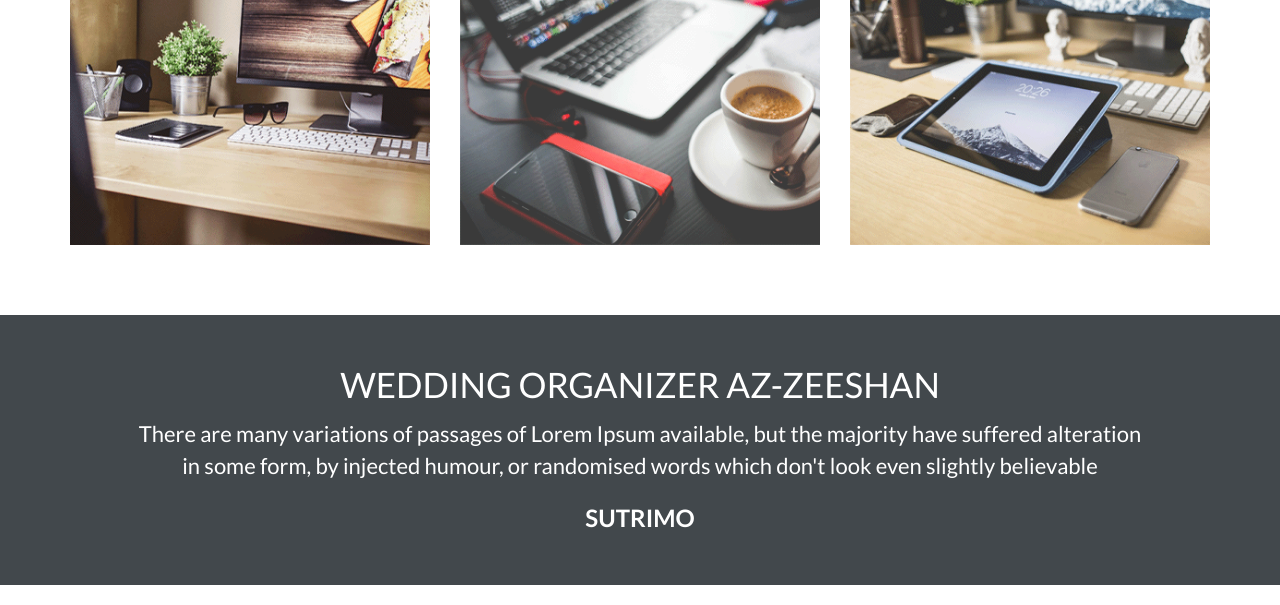
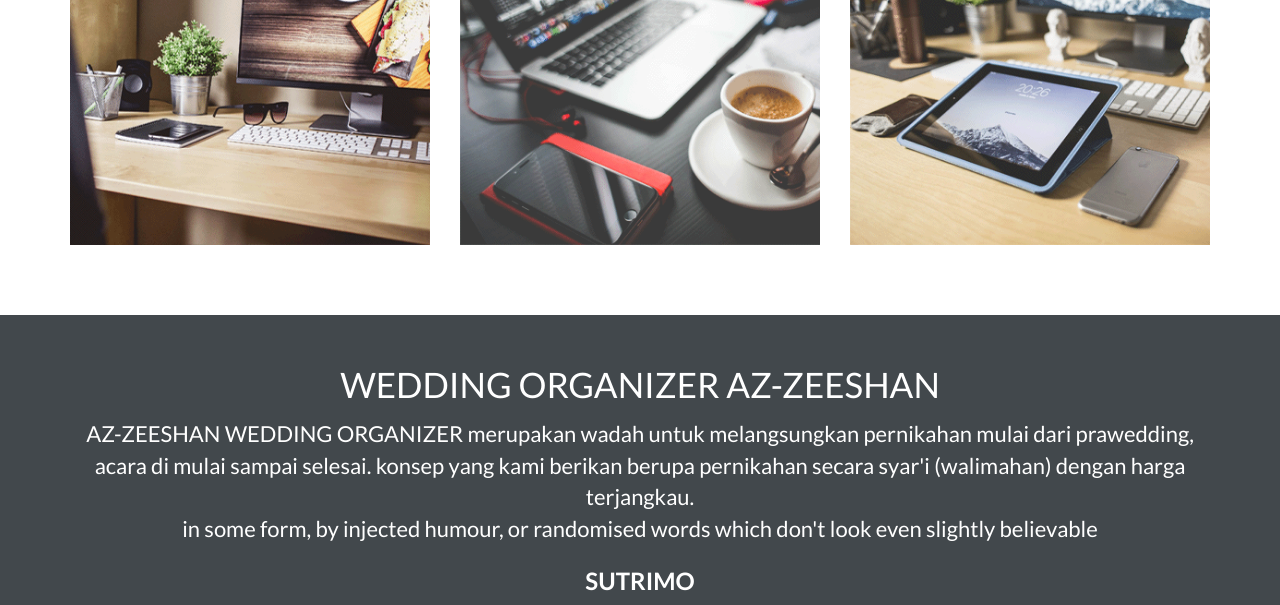
Before and after one commit to sutrimo-momo/sutrimo-momo.github.io, a plain HTML site: page index.html in a window 1280 px wide. Shown: the part 2262-2867 px from the top of the page. Drawn offline with Linux system fonts and the light colour scheme.

Commit message:
Update index.html

```diff
--- a/index.html
+++ b/index.html
@@ -112,7 +112,7 @@
 		<div class="row">
 			<div class="col-md-12">
 				<h1>wedding organizer az-zeeshan</h1>
-				<p>There are many variations of passages of Lorem Ipsum available, but the majority have suffered alteration
+				<p>AZ-ZEESHAN WEDDING ORGANIZER merupakan wadah untuk melangsungkan pernikahan mulai dari prawedding, acara di mulai sampai selesai. konsep yang kami berikan berupa pernikahan secara syar'i (walimahan) dengan harga terjangkau.
 				<br />
 				in some form, by injected humour, or randomised words which don't look even slightly believable</p>
 				<span>SUTRIMO</span></span>
```
